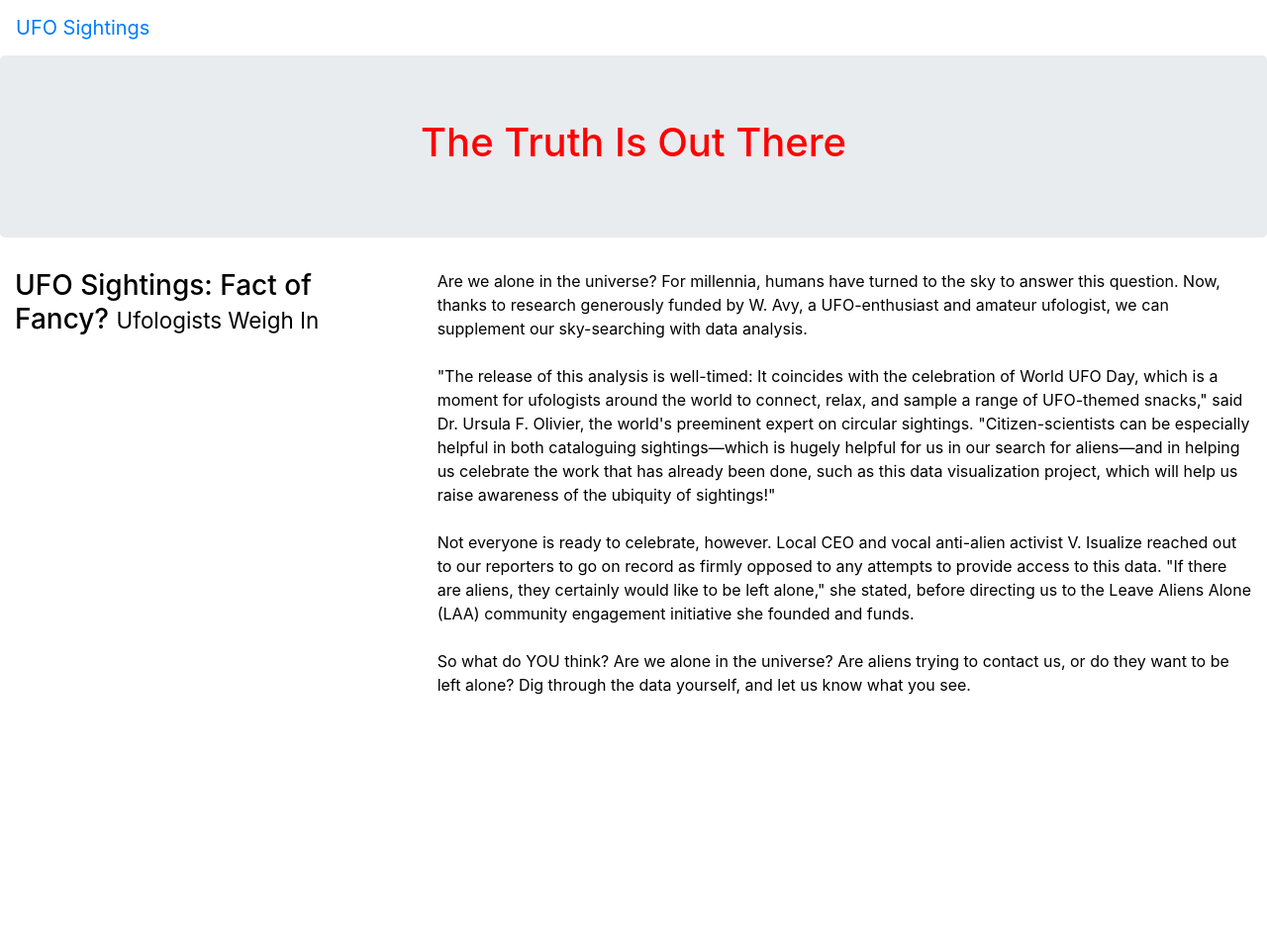
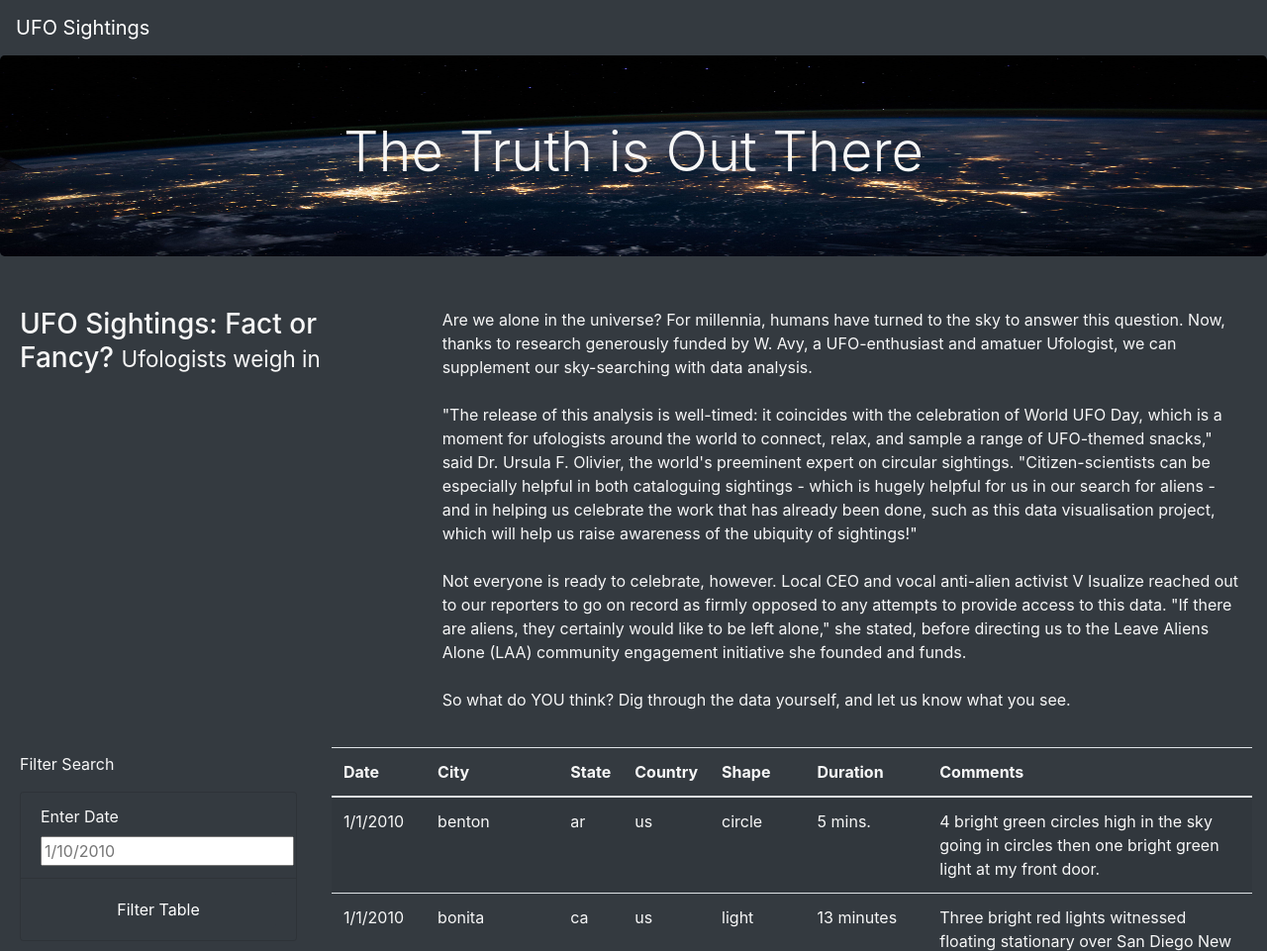
Before and after one commit to TRNisbet/Module_12-Javascript, a plain HTML site: page UFOS/index.html in a window 1280 px wide. Shown: the top 961 px of the page at 99% size. Before the commit the page ends 800 px from the top, so only its background shows below. Drawn offline with nearby package versions, Linux system fonts and the light colour scheme.

Commit message:
done with the module

```diff
--- a/UFOS/index.html
+++ b/UFOS/index.html
@@ -1,78 +1,99 @@
 <!DOCTYPE html>
 <html lang="en">
+
 <head>
-    <meta charset="UTF-8">
-    <meta http-equiv="X-UA-Compatible" content="IE=edge">
-    <meta name="viewport" content="width=device-width, initial-scale=1.0">
+    <meta charset="UTF-8" />
+    <meta name="viewport" content="width=device-width, initial-scale=1.0" />
+    <meta http-equiv="X-UA-Compatible" content="ie=edge" />
     <title>UFO Finder</title>
-    <link rel="stylesheet" href="https://cdn.jsdelivr.net/npm/bootstrap@4.3.1/dist/css/bootstrap.min.css"
-    integrity="sha384-ggOyR0iXCbMQv3Xipma34MD+dH/1fQ784/j6cY/iJTQUOhcWr7x9JvoRxT2MZw1T" crossorigin="anonymous">    <link rel="stylesheet" href="static/css/style.css">
+    <link rel="stylesheet" href="https://maxcdn.bootstrapcdn.com/bootstrap/4.0.0/css/bootstrap.min.css"
+        integrity="sha384-Gn5384xqQ1aoWXA+058RXPxPg6fy4IWvTNh0E263XmFcJlSAwiGgFAW/dAiS6JXm" crossorigin="anonymous" />
+    <link rel="stylesheet" href="static/css/style.css" />
 </head>
 
-<body>
+<body class="bg-dark">
     <div class="wrapper">
-        <nav class="navbar navbar-expand-lg">
+        <!-- Navbar -->
+        <nav class="navbar navbar-dark bg-dark navbar-expand-lg">
             <a class="navbar-brand" href="index.html">UFO Sightings</a>
         </nav>
+        <!-- Jumbotron -->
+        <div class="jumbotron">
+            <h1 class="display-4">The Truth is Out There</h1>
         </div>
 
-    <div class="jumbotron">
-        <h1 style="color: red">The Truth Is Out There</h1>
+        <!-- Article title and paragraph -->
+        <div class="container-fluid">
+            <div class="row">
+                <div class="col-md-4 article-title">
+                    <h3>UFO Sightings: Fact or Fancy? <small>Ufologists weigh in</small></h3>
                 </div>
-
-    <div class="container-fluid">
-        <div class="row" style="color: black">
-            <div class="col-md-4">
-                <h3>UFO Sightings: Fact of Fancy? <small>Ufologists Weigh In</small></h3>
-            </div>
-
-            <div class="col-md-8">
+                <div class="col-md-8 article-p">
                     <p>
-                    Are we alone in the universe? For millennia, humans have turned to the sky to answer this question. Now,
-                    thanks to research generously funded by W. Avy, a UFO-enthusiast and amateur ufologist, we can
-                    supplement our sky-searching with data analysis.<br><br>"The release of this analysis is well-timed: It
-                    coincides with the celebration of World UFO Day, which is a moment for ufologists around the world to
-                    connect, relax, and sample a range of UFO-themed snacks," said Dr. Ursula F. Olivier, the world's
-                    preeminent expert on circular sightings. "Citizen-scientists can be especially helpful in both
-                    cataloguing sightings—which is hugely helpful for us in our search for aliens—and in helping us
-                    celebrate the work that has already been done, such as this data visualization project, which will help
-                    us raise awareness of the ubiquity of sightings!"<br><br>Not everyone is ready to celebrate, however.
-                    Local CEO and vocal anti-alien activist V. Isualize reached out to our reporters to go on record as
-                    firmly opposed to any attempts to provide access to this data. "If there are aliens, they certainly
-                    would like to be left alone," she stated, before directing us to the Leave Aliens Alone (LAA) community
-                    engagement initiative she founded and funds.<br><br>So what do YOU think? Are we alone in the universe?
-                    Are aliens trying to contact us, or do they want to be left alone? Dig through the data yourself, and
-                    let us know what you see.
+                        Are we alone in the universe? For millennia, humans have turned to the sky to answer
+                        this question. Now, thanks to research generously funded by W. Avy, a UFO-enthusiast
+                        and amatuer Ufologist, we can supplement our sky-searching with data analysis. <br><br>"The
+                        release of this analysis is well-timed: it coincides with the celebration of World UFO
+                        Day, which is a moment for ufologists around the world to connect, relax, and sample a
+                        range of UFO-themed snacks," said Dr. Ursula F. Olivier, the world's preeminent expert
+                        on circular sightings. "Citizen-scientists can be especially helpful in both
+                        cataloguing sightings - which is hugely helpful for us in our search for aliens - and
+                        in helping us celebrate the work that has already been done, such as this data
+                        visualisation project, which will help us raise awareness of the ubiquity of
+                        sightings!"<br><br> Not everyone is ready to celebrate, however. Local CEO and vocal
+                        anti-alien activist V Isualize reached out to our reporters to go on record as firmly
+                        opposed to any attempts to provide access to this data. "If there are aliens, they
+                        certainly would like to be left alone," she stated, before directing us to the Leave
+                        Aliens Alone (LAA) community engagement initiative she founded and funds. <br><br>So what do
+                        YOU think? Dig through the data yourself, and let us know what you see.
                     </p>
                 </div>
             </div>
         </div>
 
+        <!-- Filter -->
         <div class="container-fluid">
             <div class="row">
                 <div class="col-md-3">
+                    <form class="bg-dark">
+                        <p>Filter Search</p>
+                        <ul class="list-group">
+                            <li class="list-group-item bg-dark">
+                                <label for="datetime">Enter Date</label>
+                                <input type="text" placeholder="1/10/2010" id="datetime" />
+                            </li>
+                            <li class="list-group-item bg-dark">
+                                <button id="filter-btn" type="button" class="btn btn-dark">
+                                    Filter Table
+                                </button>
+                            </li>
+                        </ul>
+                    </form>
+                </div>
 
-            </div>
+                <!-- Table -->
                 <div class="col-md-9">
-
+                    <table class="table table-striped">
+                        <thead>
+                            <tr>
+                                <th>Date</th>
+                                <th>City</th>
+                                <th>State</th>
+                                <th>Country</th>
+                                <th>Shape</th>
+                                <th>Duration</th>
+                                <th>Comments</th>
+                            </tr>
+                        </thead>
+                        <tbody></tbody>
+                    </table>
                 </div>
             </div>
         </div>
+    </div>
+    <script src="https://cdnjs.cloudflare.com/ajax/libs/d3/4.11.0/d3.js"></script>
+    <script src="js/data.js"></script>
+    <script src="js/app.js"></script>
+</body>
 
-    </ul>
-
-
-
-
-
-
-
-
-
-
-
-
-
-
-</body>
 </html>
--- a/UFOS/js/app.js
+++ b/UFOS/js/app.js
@@ -1,6 +1,7 @@
-// import the data from data.js
+// from data.js
 const tableData = data;
-// Reference the HTML table using d3
+
+// get table references
 var tbody = d3.select("tbody");
 
 function buildTable(data) {
@@ -17,11 +18,12 @@ function buildTable(data) {
     // each value as a table cell (td)
     Object.values(dataRow).forEach((val) => {
       let cell = row.append("td");
-      cell.text(val);
+        cell.text(val);
       }
     );
   });
 }
+
 
 // if-statement syntax
                 // if ( condition ) { code to execute }
@@ -30,26 +32,13 @@ function buildTable(data) {
                 //     Filter the default data to show only the date entered
                 // };
 
+function handleClick() {
 
-
-
-
-
-
-
-
-
-
-
-
-
-
-function handleClick() {
   // Grab the datetime value from the filter
   let date = d3.select("#datetime").property("value");
   let filteredData = tableData;
 
-   // Check to see if a date was entered and filter the
+  // Check to see if a date was entered and filter the
   // data using that date.
   if (date) {
     // Apply `filter` to the table data to only keep the
@@ -57,7 +46,7 @@ function handleClick() {
     filteredData = filteredData.filter(row => row.datetime === date);
   }
 
-   // Rebuild the table using the filtered data
+  // Rebuild the table using the filtered data
   // @NOTE: If no date was entered, then filteredData will
   // just be the original tableData.
   buildTable(filteredData);
--- a/UFOS/static/css/style.css
+++ b/UFOS/static/css/style.css
@@ -1,11 +1,22 @@
+body {
+    color: #f7f7f7;
+}
+
 .jumbotron {
-    background-image: url("../images/nasa.jpg");
+    background-image: url("../../images/nasa.jpg");
     background-size: 100% 100%;
     text-align: center;
 }
 
-body {
+.article-title,
+.article-p {
+    padding: 20px;
+}
 
-    color: #f7f7f7;
+form {
+    padding: 5px;
+}
 
+#filter-btn {
+    width: 100%;
 }
```
Also changed, not shown: UFOS/images/nasa.jpg (added). Lines whose indentation alone changed are shown as unchanged.
